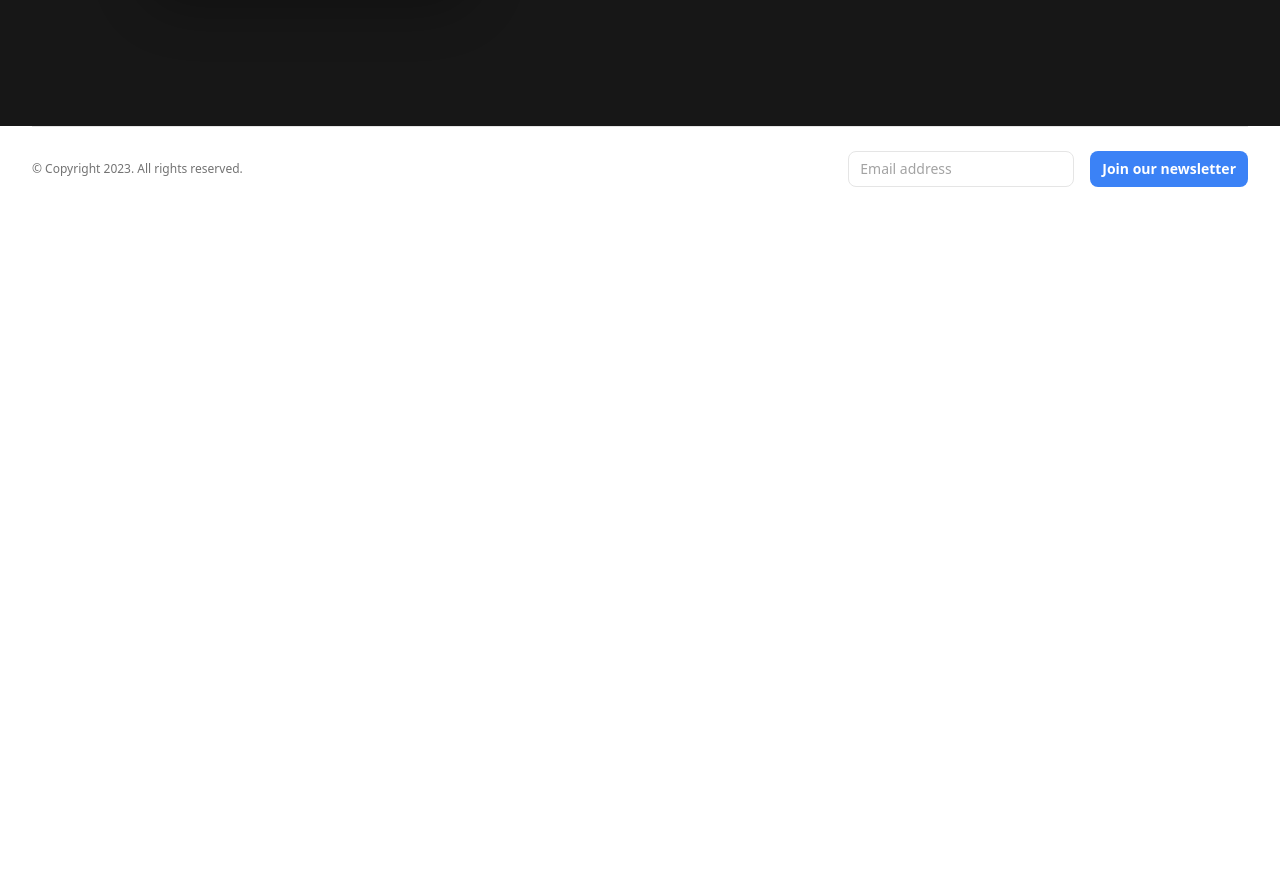
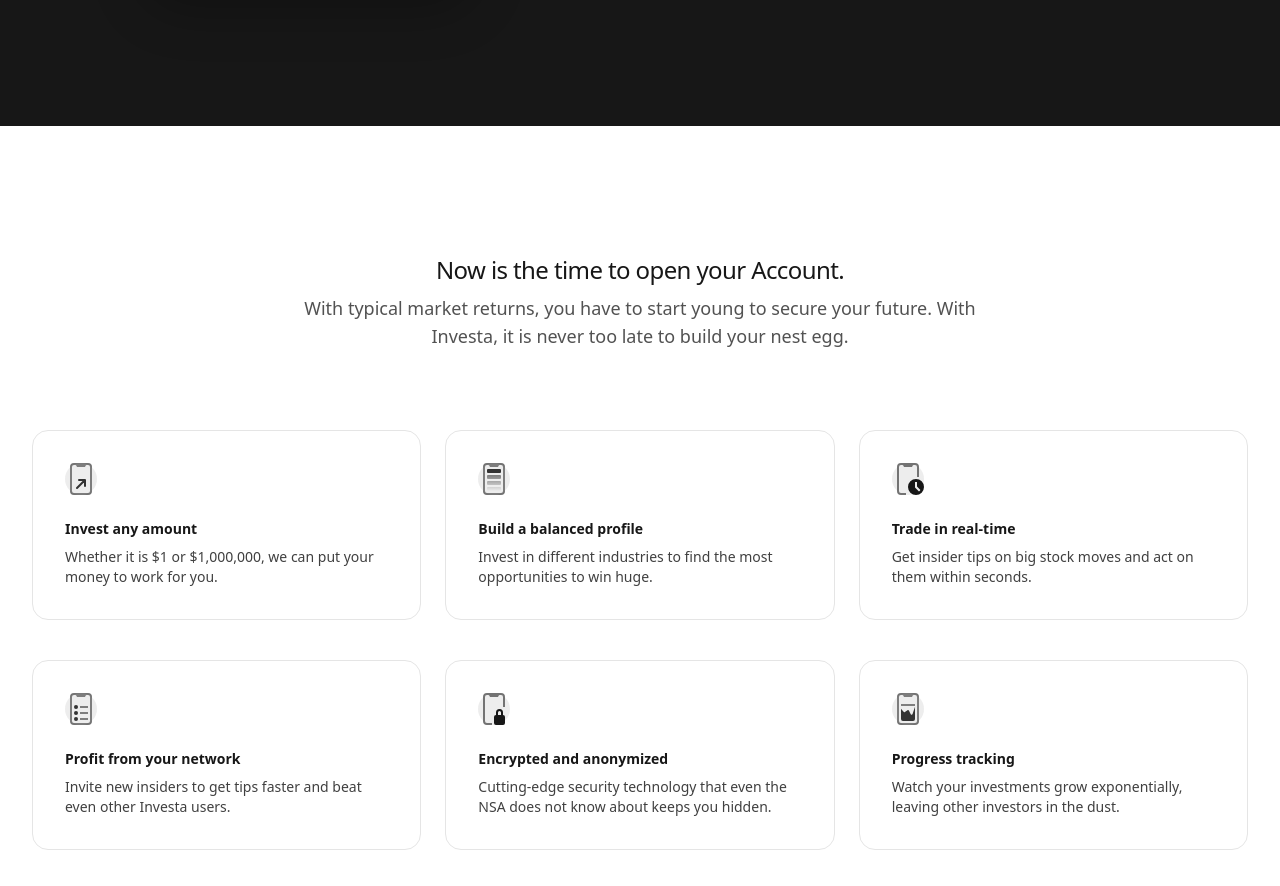
Before and after one commit to ozgeozkaraa01/next-responsive-website, a Next.js app: page / in a window 1280 px wide. Shown: the part 1911-2797 px from the top of the page. Before the commit the page ends 2146 px from the top, so only its background shows below. Built offline with nearby package versions, Linux system fonts and the light colour scheme.

Commit message:
feat: completed account.jsx

```diff
--- /dev/null
+++ b/components/Account.jsx
@@ -0,0 +1,48 @@
+import React from "react";
+import Container from "./Container";
+import Title from "./Title";
+import { accountData } from "../constants";
+
+const Account = () => {
+  return (
+    <section>
+      <Container
+        id="account"
+        aria-label="Features for building a portfolio"
+        className="py-20 sm:py-32"
+      >
+        <div className=" mx-auto max-w-2xl sm:text-center">
+          <Title
+            title="Now is the time to open your Account."
+            className="text-2xl"
+          />
+          <p className="mt-2 text-lg text-gray-600">
+            With typical market returns, you have to start young to secure your
+            future. With Investa, it is never too late to build your nest egg.
+          </p>
+        </div>
+        <ul
+          role="list"
+          className="mx-auto mt-16 grid max-w-2xl grid-cols-1 gap-6 text-sm sm:mt-20 sm:grid-cols-2 md:gap-y-10 lg:max-w-none lg:grid-cols-3"
+        >
+          {accountData.map((item) => (
+            <li
+              key={item.name}
+              className="rounded-2xl border border-gray-200 hover:border-gray-300 p-8 group hover:bg-gray-100 duration-300 cursor-pointer"
+            >
+              <item.icon className="h-8 w-8" />
+              <h3 className="mt-6 font-semibold text-gray-900 group-hover:text-black duration-300">
+                {item.name}
+              </h3>
+              <p className="mt-2 text-gray-700 group-hover:text-black duration-300">
+                {item.description}
+              </p>
+            </li>
+          ))}
+        </ul>
+      </Container>
+    </section>
+  );
+};
+
+export default Account;
--- a/components/Header.jsx
+++ b/components/Header.jsx
@@ -1,4 +1,4 @@
-import React from "react";
+import React, { useEffect, useState } from "react";
 import Container from "./Container";
 import Logo from "./Logo";
 import NavLinks from "./NavLinks";
@@ -23,8 +23,27 @@ const MobileNavLink = ({ children, ...props }) => {
 };
 
 const Header = () => {
+  const [isScrolled, setIsScrolled] = useState(false);
+  const handleScroll = () => {
+    const scrollY = window.scrollY;
+    setIsScrolled(scrollY > 50);
+  };
+
+  useEffect(() => {
+    if (typeof window !== "undefined") {
+      window.addEventListener("scroll", handleScroll);
+
+      // Clean up the scroll event listener when the component unmounts
+      return () => window.removeEventListener("scroll", handleScroll);
+    }
+  }, []);
+
   return (
-    <header>
+    <header
+      className={`w-full sticky top-0 z-50 bg-white  ${
+        isScrolled && "shadow-xl shadow-blue-100"
+      }`}
+    >
       <nav>
         <Container className="relative z-50 flex justify-between py-8">
           {/* Logo */}
--- a/constants/index.jsx
+++ b/constants/index.jsx
@@ -1,6 +1,54 @@
+import {
+  DeviceArrowIcon,
+  DeviceCardsIcon,
+  DeviceClockIcon,
+  DeviceListIcon,
+  DeviceLockIcon,
+  DeviceChartIcon,
+} from "../components/StockLogos";
+
 export const navData = [
   { _id: 101, title: "Home", href: "#home" },
   { _id: 102, title: "Features", href: "#features" },
   { _id: 103, title: "Account", href: "#account" },
   { _id: 104, title: "Reviews", href: "#reviews" },
 ];
+
+export const accountData = [
+  {
+    name: "Invest any amount",
+    description:
+      "Whether it is $1 or $1,000,000, we can put your money to work for you.",
+    icon: DeviceArrowIcon,
+  },
+  {
+    name: "Build a balanced profile",
+    description:
+      "Invest in different industries to find the most opportunities to win huge.",
+    icon: DeviceCardsIcon,
+  },
+  {
+    name: "Trade in real-time",
+    description:
+      "Get insider tips on big stock moves and act on them within seconds.",
+    icon: DeviceClockIcon,
+  },
+  {
+    name: "Profit from your network",
+    description:
+      "Invite new insiders to get tips faster and beat even other Investa users.",
+    icon: DeviceListIcon,
+  },
+  {
+    name: "Encrypted and anonymized",
+    description:
+      "Cutting-edge security technology that even the NSA does not know about keeps you hidden.",
+    icon: DeviceLockIcon,
+  },
+  {
+    name: "Progress tracking",
+    description:
+      "Watch your investments grow exponentially, leaving other investors in the dust.",
+    icon: DeviceChartIcon,
+  },
+];
--- a/pages/index.js
+++ b/pages/index.js
@@ -3,6 +3,7 @@ import Header from "../components/Header";
 import Hero from "../components/Hero";
 import Footer from "../components/Footer";
 import Feature from "../components/Feature";
+import Account from "../components/Account";
 
 export default function Home() {
   return (
@@ -15,6 +16,7 @@ export default function Home() {
       <Header />
       <Hero />
       <Feature />
+      <Account />
       <Footer />
     </div>
   );
```
